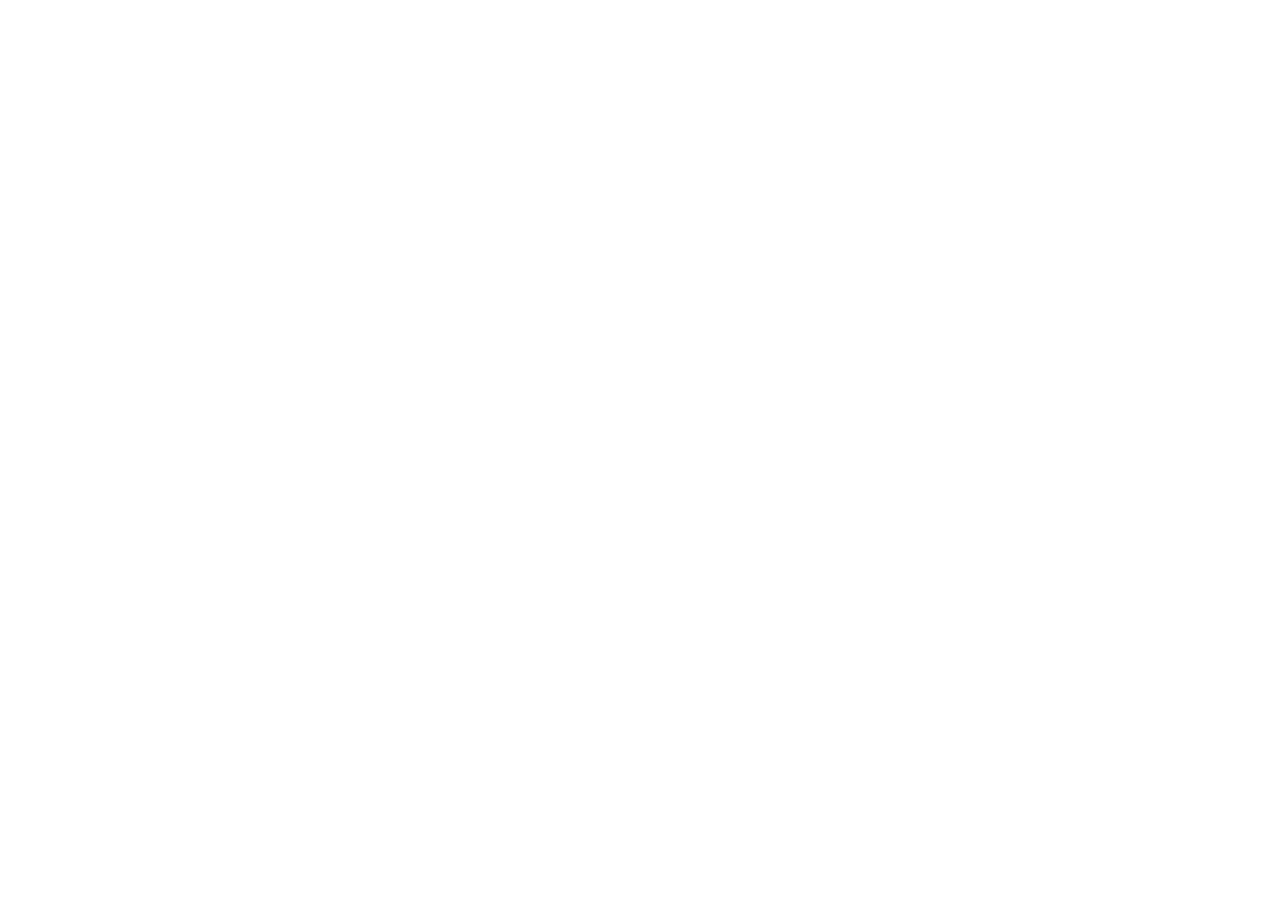
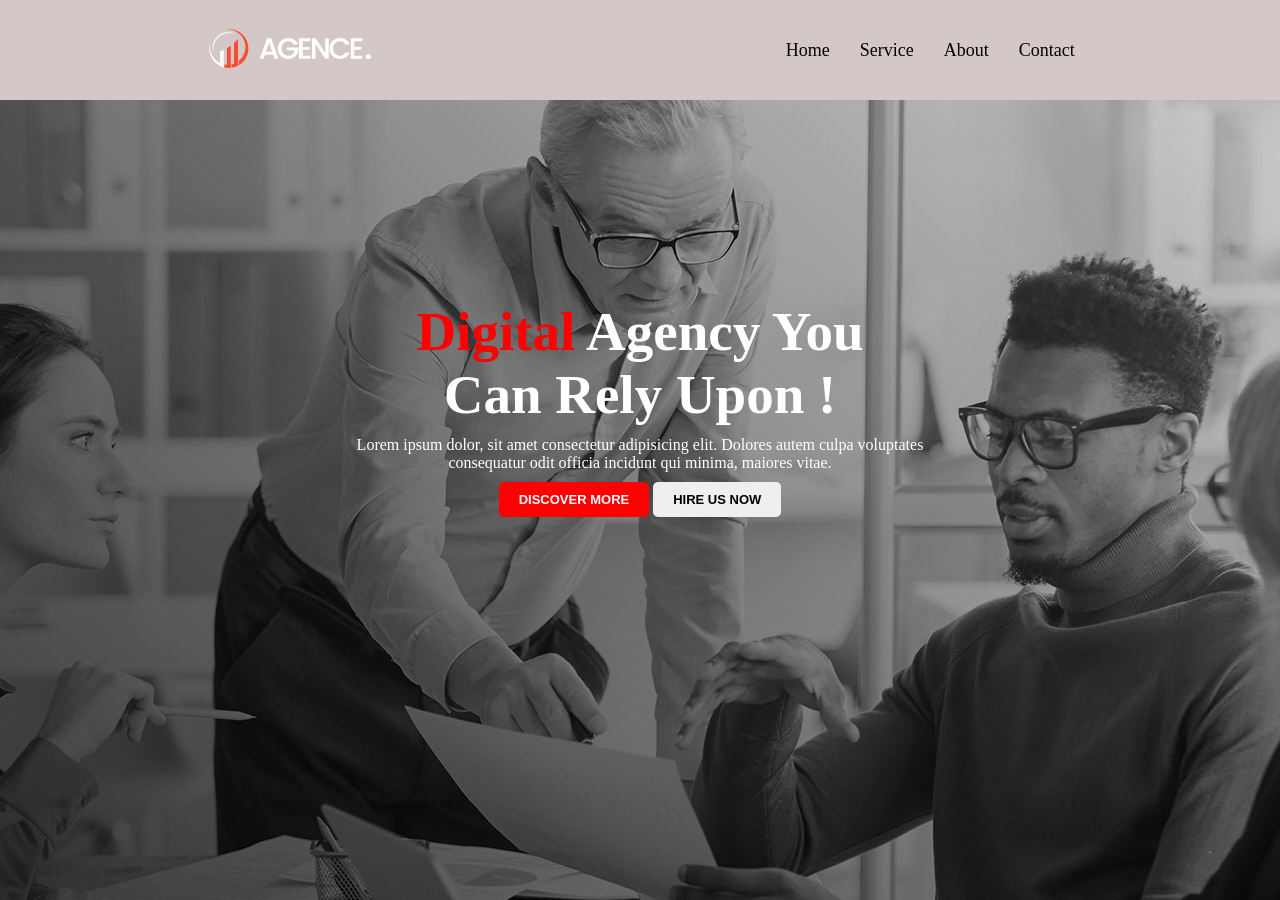
Before and after one commit to Thejellyfish1024/my-digital-agency, a plain HTML site: page index.html in a window 1280 px wide. Before the commit the page ends 800 px from the top, so only its background shows below. Drawn offline with Linux system fonts and the light colour scheme.

Commit message:
added nav and banner part

```diff
--- a/index.html
+++ b/index.html
@@ -4,8 +4,37 @@
     <meta charset="UTF-8">
     <meta name="viewport" content="width=device-width, initial-scale=1.0">
     <title>My Digital Agency</title>
+    <link rel="stylesheet" href="styles/style.css">
 </head>
 <body>
+    <header>
+        <nav class="nav-bar">
+            <div class="logo">
+                <img src="asset/logo/logo.png" alt="">
+            </div>
+            <div class="menus">
+                <ul class="menu-options">
+                    <li>Home</li>
+                    <li>Service</li>
+                    <li>About</li>
+                    <li>Contact</li>
+                </ul>
+            </div>
+        </nav>
+    </header>
+    <main>
+        <div class="banner-container">
+            <div class="banner">
+                <h1 class="banner-head"><span class="primary-color">Digital</span> Agency You <br>Can Rely Upon !</h1>
+                <p class="banner-para">Lorem ipsum dolor, sit amet consectetur adipisicing elit. Dolores autem culpa voluptates <br> consequatur odit officia incidunt qui minima, maiores vitae.</p>
+                <div class="banner-button-container">
+                    <button class="btn primary-btn">DISCOVER MORE</button>
+                    <button class="btn">HIRE US NOW</button>
+                </div>
+            </div>
 
+        </div>
+    </main>
+    <footer></footer>
 </body>
 </html>
--- /dev/null
+++ b/styles/style.css
@@ -0,0 +1,54 @@
+*{
+    margin: 0px;
+    padding: 0px;
+}
+.nav-bar{
+    height: 100px;
+    display: flex;
+    justify-content: space-around;
+    align-items: center;
+    background-color: rgb(212, 199, 199);
+}
+.menu-options{
+    font-size: 18px;
+    list-style: none;
+    display: flex;
+    justify-content: space-evenly;
+    gap: 30px;
+}
+.banner-container{
+    text-align: center;
+    height: 100vh;
+    align-items: center;
+    background-image: url("../asset/image/background.jpg"), linear-gradient(45deg,rgb(8, 8, 8,0.8),rgb(53, 53, 53,0.3));
+    background-blend-mode: overlay;
+    background-position: center;
+
+}
+.banner{
+    padding-top: 25vh;
+
+    color: white;
+}
+.banner-head{
+    font-size: 55px;
+    font-weight: bold;
+}
+.primary-color{
+    color: red;
+}
+.banner-para{
+    margin-top: 10px;
+    margin-bottom: 10px;
+}
+.btn{
+    padding: 10px 20px;
+    font-size: 13px;
+    font-weight: bold;
+    border: none;
+    border-radius: 5px;
+}
+.primary-btn{
+    background-color: red;
+    color: white;
+}
```
